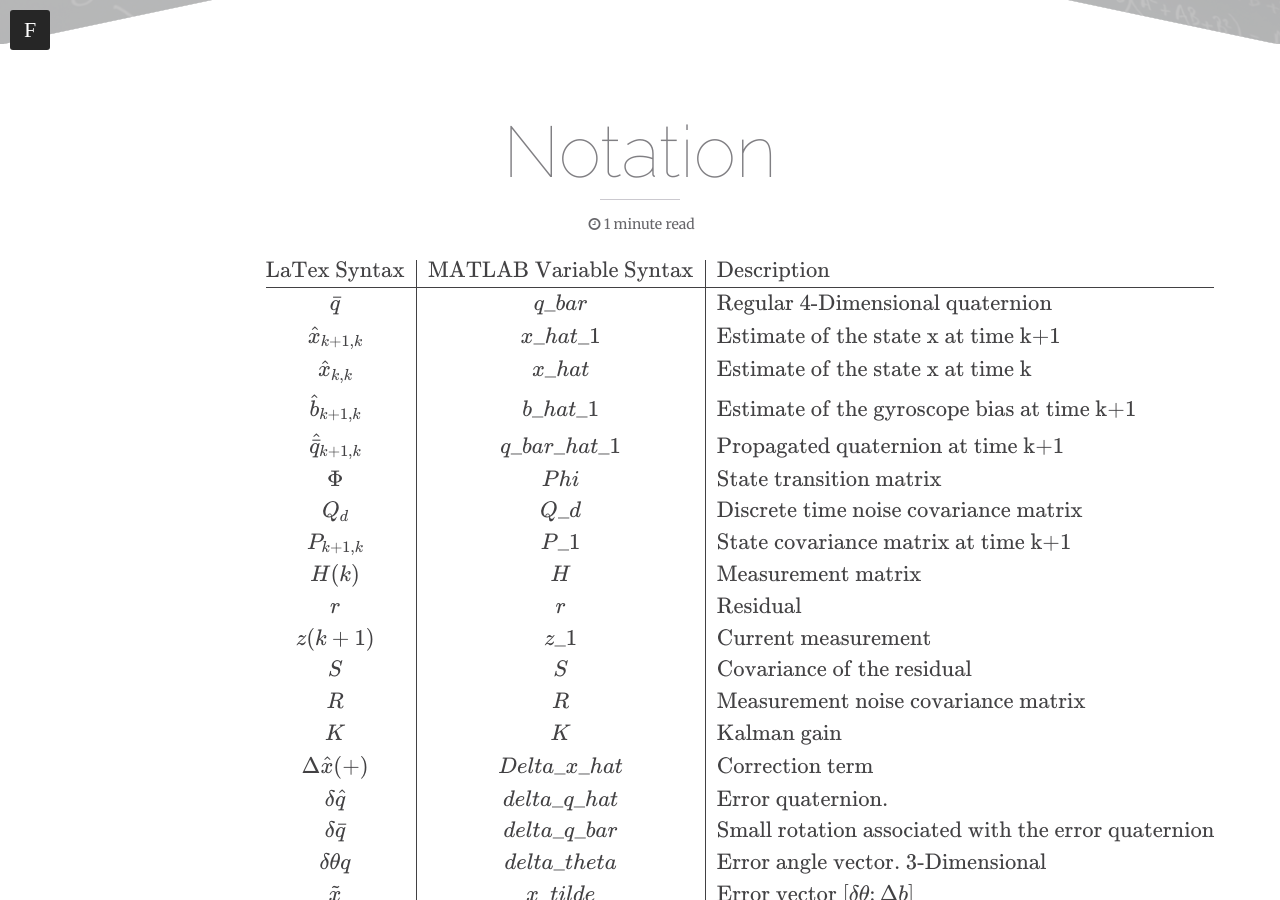
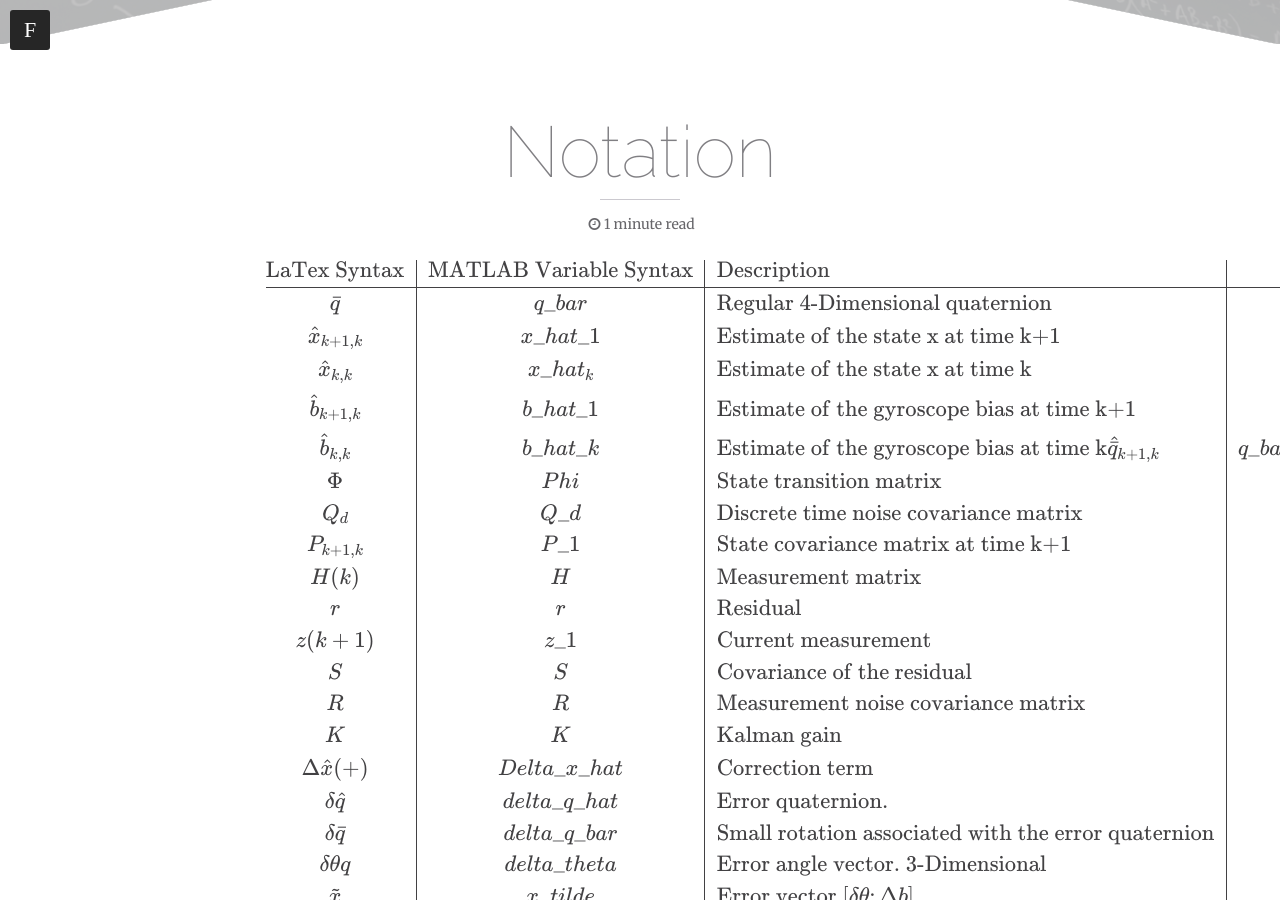
Before and after one commit to jeljaik/extended-kalman-filter, a Jekyll site: the page built from notation.md, in a window 1280 px wide and 900 px high, scrolled down 496 px. Built offline with Jekyll 4.4.1, drawn with Linux system fonts in a browser that asks for light colours; nearby versions of some CDN libraries; formulas are drawn with MathJax 3; comment, search, counter and statistics services are not loaded; some of the changed text lies outside the part shown.

Commit message:
Updated some variables

```diff
--- a/notation.md
+++ b/notation.md
@@ -14,9 +14,10 @@ $$
 \hline
  \bar{q}                  &  q\_bar               & \text{Regular 4-Dimensional quaternion}                                          \\
  \hat{x}_{k+1,k}          &  x\_hat\_1            & \text{Estimate of the state x at time k+1}                                       \\
- \hat{x}_{k, k}           &  x\_hat               & \text{Estimate of the state x at time k}                                         \\
+ \hat{x}_{k, k}           &  x\_hat_k             & \text{Estimate of the state x at time k}                                         \\
  \hat{b}_{k+1, k}         &  b\_hat\_1            & \text{Estimate of the gyroscope bias at time k+1}                                \\
- \hat{\bar{q}}_{k+1, k}   &  q\_bar\_hat\_1       & \text{Propagated quaternion at time k+1}                                         \\
+ \hat{b}_{k, k}           &  b\_hat\_k            & \text{Estimate of the gyroscope bias at time k}
+ \hat{\bar{q}}_{k+1, k}   &  q\_bar\_hat\_1       & \text{Estimate of the quaternion at time k+1}                                         \\
  \Phi                     &  Phi                  & \text{State transition matrix}                                                   \\
  Q_d                      &  Q\_d                 & \text{Discrete time noise covariance matrix}                                     \\
  P_{k+1, k}               &  P\_1                 & \text{State covariance matrix at time k+1}                                       \\
```
